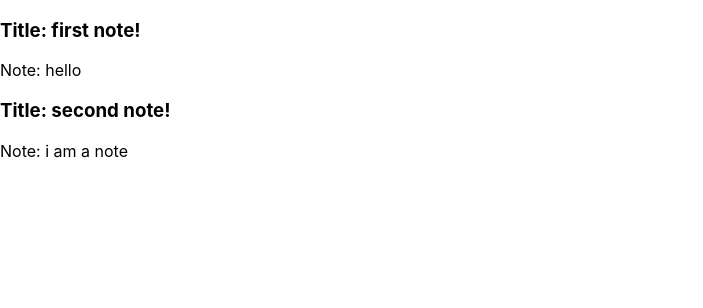
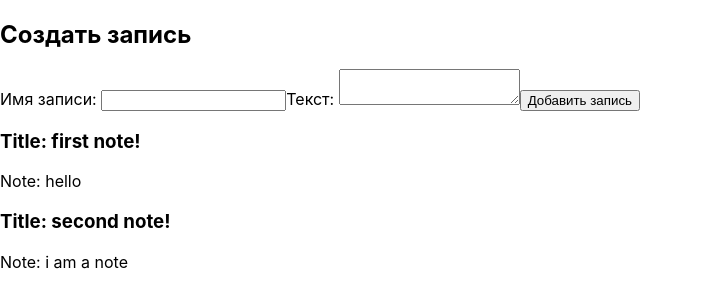
Before and after one commit to kirillmihalych/notes-redux-toolkit, a React (Create React App) app: page / in a window 1280 px wide. Shown: the top 308 px of the page, without its empty margins (0-703 px from the left). Built offline with nearby package versions, Linux system fonts and the light colour scheme.

Commit message:
[3] create the AddNoteForm

```diff
--- a/src/App.js
+++ b/src/App.js
@@ -1,9 +1,11 @@
 import React from 'react'
+import AddNoteForm from './features/notes/AddNoteForm'
 import NotesList from './features/notes/NotesList'
 
 function App() {
   return (
     <>
+      <AddNoteForm />
       <NotesList />
     </>
   )
--- /dev/null
+++ b/src/features/notes/AddNoteForm.js
@@ -0,0 +1,39 @@
+import React, { useState } from 'react'
+import styled from 'styled-components'
+
+const AddNoteForm = () => {
+  const [title, setTitle] = useState('')
+  const [text, setText] = useState('')
+
+  const handleSubmit = (e) => e.preventDefault()
+  const onTitleChanged = (e) => setTitle(e.target.value)
+  const onTextChanged = (e) => setText(e.target.value)
+
+  return (
+    <Wrapper>
+      <h2>Создать запись</h2>
+      <form onSubmit={handleSubmit}>
+        <label htmlFor='noteTitle'>Имя записи: </label>
+        <input
+          type='text'
+          name='noteTitle'
+          id='noteTitle'
+          value={title}
+          onChange={onTitleChanged}
+        />
+        <label htmlFor='noteText'>Текст: </label>
+        <textarea
+          name='noteText'
+          id='noteText'
+          value={text}
+          onChange={onTextChanged}
+        ></textarea>
+        <button type='submit'>Добавить запись</button>
+      </form>
+    </Wrapper>
+  )
+}
+
+const Wrapper = styled.div``
+
+export default AddNoteForm
```
